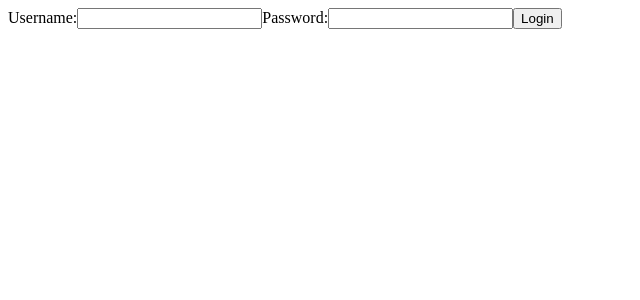
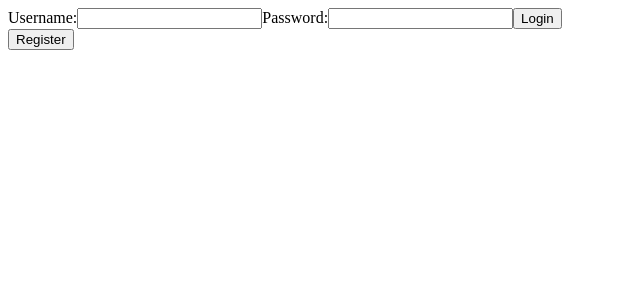
Before and after one commit to TKanter92/E-Commerce-React, a React (Create React App) app: page / in a window 1280 px wide. Shown: the top 300 px of the page, without its empty margins (0-640 px from the left). Built offline with nearby package versions, Linux system fonts and the light colour scheme.

Commit message:
Created a navToRegister function under Login.jsx + included a ternary operator on line 55

```diff
--- a/src/App.js
+++ b/src/App.js
@@ -24,6 +24,12 @@ class App extends Component {
 
     }
   }
+
+  navigateToRegistration(){
+
+  }
+
+
   render() {
     const user = this.state.user;
     return (
@@ -36,7 +42,7 @@ class App extends Component {
                 if (!user){
                   return <Redirect to='/login' />;
                 } else {
-                  return <Register {...props} user={user} />
+                  return <App {...props} user={user} />
                 }
               }}
             />
--- a/src/components/Login/Login.jsx
+++ b/src/components/Login/Login.jsx
@@ -1,5 +1,6 @@
 import React, { Component } from 'react';
 import axios from 'axios';
+import Register from '../Register/Register';
 
 
 class Login  extends Component {
@@ -8,7 +9,8 @@ class Login  extends Component {
         this.state = {
             username: "",
             password: "",
-            jwt: null
+            jwt: null,
+            register: false
         }
     }
 
@@ -21,6 +23,14 @@ class Login  extends Component {
         event.preventDefault();
         this.getCredentials();
 
+    }
+
+    navToRegister = (event) => {
+        debugger;
+        this.state.register = true;
+        this.setState(
+           {register: this.state.register}
+        );
     }
 
     getCredentials = async () => {
@@ -41,6 +51,11 @@ class Login  extends Component {
 
     render() {
         return (
+            <div>
+                {this.state.register ?
+                <Register />
+                :
+                <div>
                 <form onSubmit={(event) => this.handleSubmit(event)}>
                 <label>Username:</label>
                 <input type="text" name="username" onChange={this.handleChange} value={this.state.username}/>
@@ -48,6 +63,13 @@ class Login  extends Component {
                 <input type="password" name="password" onChange={this.handleChange} value={this.state.password}/>
                 <button type="submit">Login</button>
                 </form>
+                <div>
+                    <button onClick = {this.navToRegister} >Register</button>
+                </div>
+            </div>
+                }
+            </div>
+
          );
     }
 }
```
Lines whose indentation alone changed are shown as unchanged.
